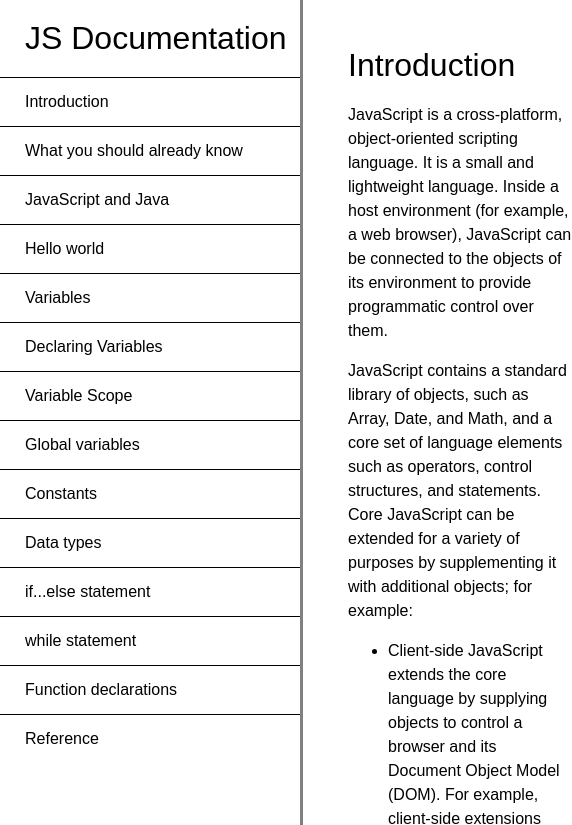
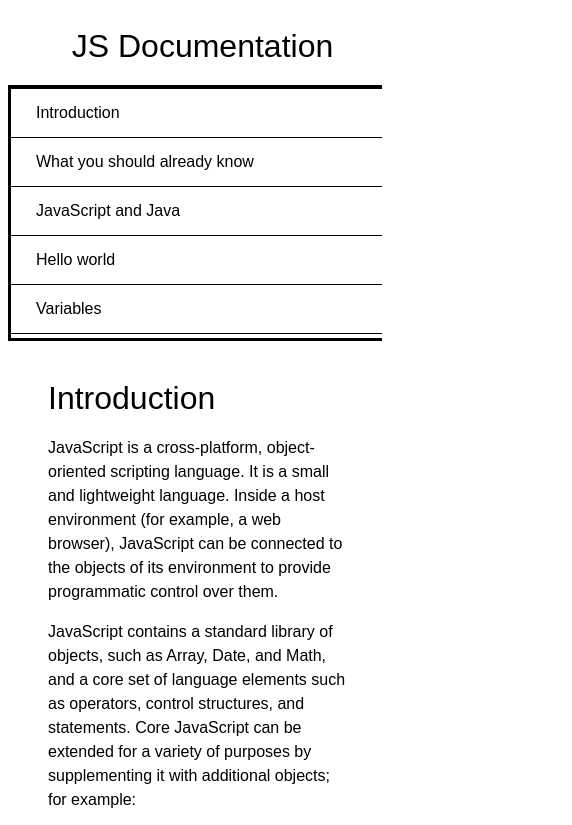
Before and after one commit to KrokoNinja/fcc-technical-documentation-page, a plain HTML site: page index.html in a window 390 px wide. Shown: the top 825 px of the page, 572 px wide, since content can reach past the window. Drawn offline with Linux system fonts and the light colour scheme.

Commit message:
creating media query & updating css, html

```diff
--- a/index.html
+++ b/index.html
@@ -10,6 +10,7 @@
 	<body>
 		<nav id="navbar">
 			<header>JS Documentation</header>
+			<div class="nav-links">
 				<a href="#Introduction" class="nav-link">Introduction</a>
 				<a href="#What_you_should_already_know" class="nav-link">What you should already know</a>
 				<a href="#JavaScript_and_Java" class="nav-link">JavaScript and Java</a>
@@ -24,6 +25,7 @@
 				<a href="#while_statement" class="nav-link">while statement</a>
 				<a href="#Function_declarations" class="nav-link">Function declarations</a>
 				<a href="#Reference" class="nav-link">Reference</a>
+			</div>
 		</nav>
 		<main id="main-doc">
 			<section class="main-section" id="Introduction">
--- a/styles.css
+++ b/styles.css
@@ -4,7 +4,7 @@ body {
 
 main {
 	margin-left: 300px;
-    width: 60%;
+	width: 50%;
 	padding-left: 40px;
 	padding-top: 35px;
 	line-height: 1.5rem;
@@ -39,3 +39,26 @@ main header {
 	font-size: 2rem;
 	padding: 0px 10px 20px 25px;
 }
+
+@media (max-width: 700px) {
+	main {
+		width: 80%;
+        margin-left: 0;
+	}
+	#navbar {
+		position: relative;
+        width: 100%;
+        border-right: none;
+	}
+
+    .nav-links {
+        border: 3px solid black;
+        width: 100%;
+        height: 250px;
+        overflow: scroll;
+    }
+
+    #navbar header {
+        text-align: center;
+    }
+}
```
Lines whose indentation alone changed are shown as unchanged.
